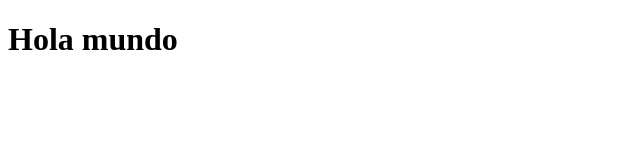
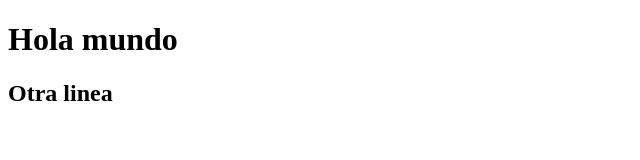
Before and after one commit to sasasamaes/gitClase, a plain HTML site: page index.html in a window 1280 px wide. Shown: the whole page, without its empty margins (0-640 px from the left). Drawn offline with Linux system fonts and the light colour scheme.

Commit message:
se agrego otra linea

```diff
--- a/index.html
+++ b/index.html
@@ -7,5 +7,6 @@
 </head>
 <body>
   <h1>Hola mundo</h1>
+  <h2>Otra linea</h2>
 </body>
 </html>
```
